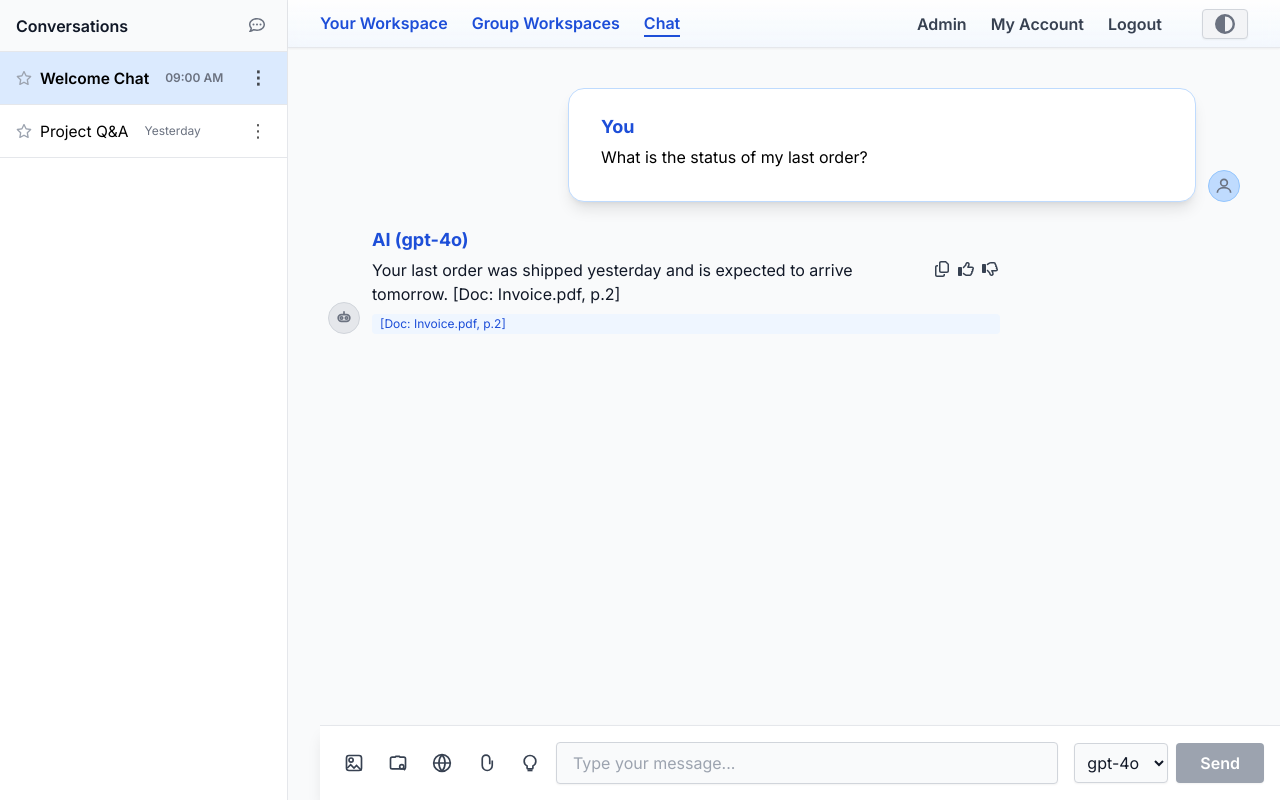
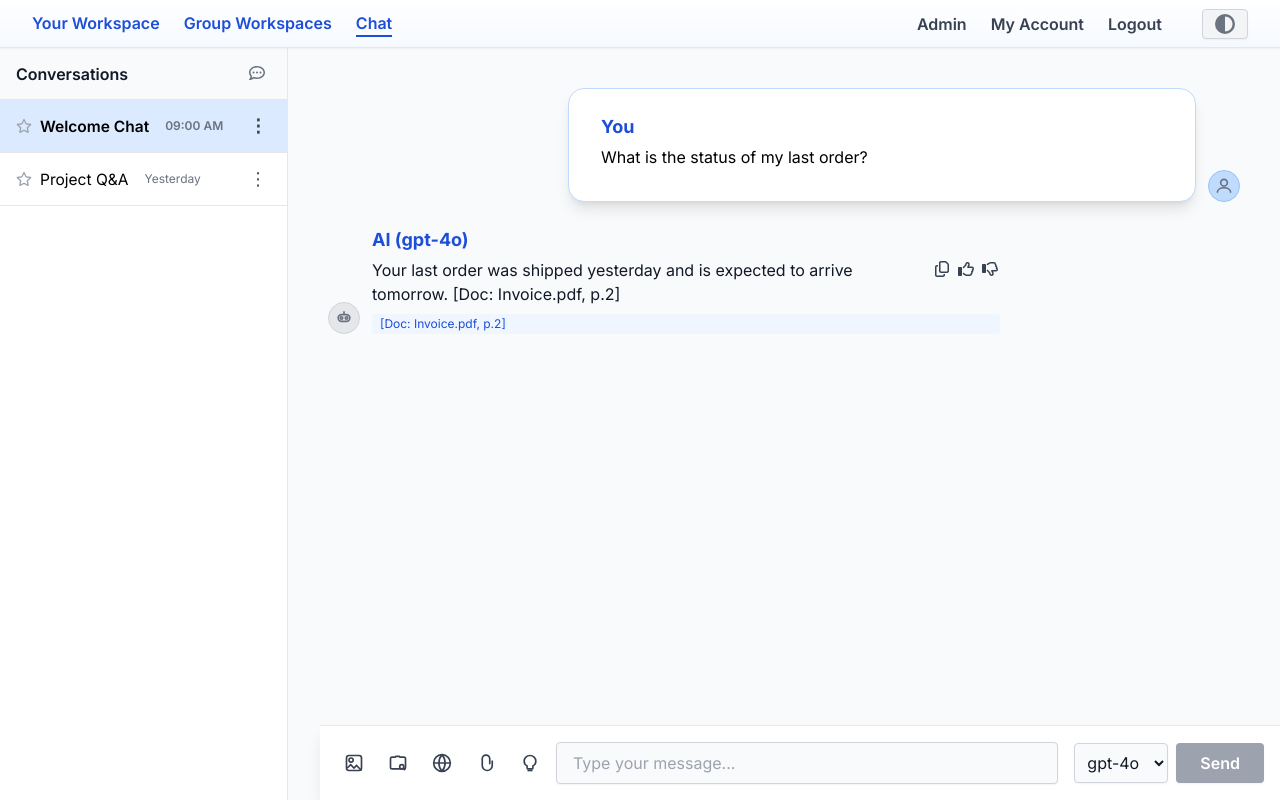
Before and after one commit to jrthartwig/react-simplechat, a React (Vite) app: page / in a window 1280 px wide. Built offline with nearby package versions, Linux system fonts and the light colour scheme.

Commit message:
refactor: context providers

```diff
--- a/src/App.jsx
+++ b/src/App.jsx
@@ -1,5 +1,6 @@
 import { useEffect, useState } from 'react';
-import { chatApi } from './api';
+import { ConversationsProvider } from './providers/ConversationsProvider';
+import { MessagesProvider } from './providers/MessagesProvider';
 import ChatHeader from './components/ChatHeader';
 import ChatFooter from './components/ChatFooter';
 import ConversationList from './components/ConversationList';
@@ -27,9 +28,7 @@ const MOCK_MESSAGES = [
 
 export default function Chat() {
   const [darkMode, setDarkMode] = useState(false);
-  const [conversations, setConversations] = useState([]);
   const [selectedId, setSelectedId] = useState(null);
-  const [messages, setMessages] = useState([]);
   const [input, setInput] = useState('');
   const [model, setModel] = useState('gpt-4o');
   const [loading, setLoading] = useState(false);
@@ -37,9 +36,7 @@ export default function Chat() {
 
   // On mount, load mock data
   useEffect(() => {
-    setConversations(MOCK_CONVERSATIONS);
     setSelectedId(MOCK_CONVERSATIONS[0].id);
-    setMessages(MOCK_MESSAGES);
   }, []);
 
   useEffect(() => {
@@ -47,7 +44,6 @@ export default function Chat() {
       setLoading(true);
       chatApi.getMessages(selectedId)
         .then(msgs => {
-          setMessages(msgs);
           setLoading(false);
         });
     }
@@ -63,7 +59,6 @@ export default function Chat() {
       text: input,
       time: new Date().toLocaleTimeString([], { hour: '2-digit', minute: '2-digit' }),
     };
-    setMessages(prev => [...prev, newMsg]);
     setInput('');
     await chatApi.sendMessage(selectedId, input, model);
     setLoading(false);
@@ -74,9 +69,7 @@ export default function Chat() {
     if (!title) return;
     setLoading(true);
     const newConvo = await chatApi.createConversation(title);
-    setConversations(prev => [...prev, newConvo]);
     setSelectedId(newConvo.id);
-    setMessages([]);
     setLoading(false);
   };
 
@@ -89,10 +82,8 @@ export default function Chat() {
       if (window.confirm('Delete this conversation?')) {
         chatApi.deleteConversation(id)
           .then(() => {
-            setConversations(prev => prev.filter(c => c.id !== id));
             if (selectedId === id) {
               setSelectedId(null);
-              setMessages([]);
             }
           });
       }
@@ -104,37 +95,31 @@ export default function Chat() {
     chatApi.sendFeedback(msgId, type);
   };
 
+  // Wrap the app in the correct providers
   return (
-    <div className={
-      `flex h-screen ` +
-      (darkMode ? 'bg-gray-900' : 'bg-gray-50')
-    }>
-      <ConversationList
-        conversations={conversations}
-        onSelect={handleSelectConversation}
+    <ConversationsProvider>
+      <MessagesProvider selectedId={selectedId}>
+        <div className={darkMode ? 'dark' : ''}>
+          <div className="flex flex-col h-screen">
+            <ChatHeader darkMode={darkMode} setDarkMode={setDarkMode} />
+            <div className="flex flex-1 min-h-0 min-w-0">
+              <ConversationList selectedId={selectedId} setSelectedId={setSelectedId} />
+              <ChatMain
                 selectedId={selectedId}
-        onNew={handleNewConversation}
-        onMenu={handleMenuAction}
-        darkMode={darkMode}
-      />
-      <div className="flex-1 flex flex-col">
-        <ChatHeader darkMode={darkMode} setDarkMode={setDarkMode} />
-        <ChatMain
-          messages={messages}
-          feedback={feedback}
-          onFeedback={handleFeedback}
-          darkMode={darkMode}
-        />
-        <ChatFooter
-          onSend={handleSend}
+                loading={loading}
+                setLoading={setLoading}
                 input={input}
                 setInput={setInput}
-          loading={loading}
                 model={model}
                 setModel={setModel}
-          darkMode={darkMode}
+                feedback={feedback}
+                setFeedback={setFeedback}
               />
             </div>
+            <ChatFooter input={input} setInput={setInput} loading={loading} />
           </div>
+        </div>
+      </MessagesProvider>
+    </ConversationsProvider>
   );
 }
--- a/src/components/ChatMain.jsx
+++ b/src/components/ChatMain.jsx
@@ -1,8 +1,10 @@
-import React from 'react';
+import React, { useEffect, useState } from 'react';
 import { FontAwesomeIcon } from '@fortawesome/react-fontawesome';
 import { faCopy, faThumbsUp, faThumbsDown } from '@fortawesome/free-regular-svg-icons';
+import { useMessages } from '../providers/MessagesProvider';
 
-export default function ChatMain({ messages, feedback, onFeedback, darkMode }) {
+export default function ChatMain({ feedback, onFeedback, darkMode }) {
+  const { messages } = useMessages();
   // Helper for icon color
   const iconColor = darkMode ? 'text-white' : 'text-gray-700';
   const iconInactive = darkMode ? 'text-gray-400' : 'text-gray-400';
--- a/src/components/ConversationList.jsx
+++ b/src/components/ConversationList.jsx
@@ -1,8 +1,10 @@
 import React from 'react';
 import { FontAwesomeIcon } from '@fortawesome/react-fontawesome';
 import { faCommentDots, faStar } from '@fortawesome/free-regular-svg-icons';
+import { useConversations } from '../providers/ConversationsProvider';
 
-export default function ConversationList({ conversations, onSelect, selectedId, onNew, onMenu, darkMode }) {
+export default function ConversationList({ onSelect, selectedId, onNew, onMenu, darkMode }) {
+  const { conversations } = useConversations();
   return (
     <aside className={
       `w-72 flex flex-col ` +
--- /dev/null
+++ b/src/providers/ConversationsProvider.jsx
@@ -0,0 +1,20 @@
+import React, { useState, createContext, useContext } from 'react';
+
+const ConversationsContext = createContext();
+
+export function useConversations() {
+  return useContext(ConversationsContext);
+}
+
+export function ConversationsProvider({ children }) {
+  const [conversations, setConversations] = useState([
+    { id: 1, title: 'Welcome Chat', time: '09:00 AM' },
+    { id: 2, title: 'Project Q&A', time: 'Yesterday' },
+  ]);
+  // In the future, replace with API call in useEffect
+  return (
+    <ConversationsContext.Provider value={{ conversations, setConversations }}>
+      {children}
+    </ConversationsContext.Provider>
+  );
+}
--- /dev/null
+++ b/src/providers/MessagesProvider.jsx
@@ -0,0 +1,54 @@
+import React, { useEffect, useState, createContext, useContext } from 'react';
+
+const MessagesContext = createContext();
+
+export function useMessages() {
+  return useContext(MessagesContext);
+}
+
+export function MessagesProvider({ selectedId, children }) {
+  const [messages, setMessages] = useState([
+    {
+      id: 101,
+      user: 'You',
+      text: 'What is the status of my last order?',
+      time: '09:01 AM',
+    },
+    {
+      id: 102,
+      user: 'AI',
+      text: 'Your last order was shipped yesterday and is expected to arrive tomorrow. [Doc: Invoice.pdf, p.2]',
+      time: '09:01 AM',
+    },
+  ]);
+  useEffect(() => {
+    if (selectedId && selectedId !== 1) {
+      setTimeout(() => {
+        setMessages([
+          { id: 201, user: 'You', text: 'Show me project Q&A', time: 'Yesterday' },
+          { id: 202, user: 'AI', text: 'Here are the project Q&A details...', time: 'Yesterday' },
+        ]);
+      }, 300);
+    } else if (selectedId === 1) {
+      setMessages([
+        {
+          id: 101,
+          user: 'You',
+          text: 'What is the status of my last order?',
+          time: '09:01 AM',
+        },
+        {
+          id: 102,
+          user: 'AI',
+          text: 'Your last order was shipped yesterday and is expected to arrive tomorrow. [Doc: Invoice.pdf, p.2]',
+          time: '09:01 AM',
+        },
+      ]);
+    }
+  }, [selectedId]);
+  return (
+    <MessagesContext.Provider value={{ messages, setMessages }}>
+      {children}
+    </MessagesContext.Provider>
+  );
+}
```
Lines whose indentation alone changed are shown as unchanged.
